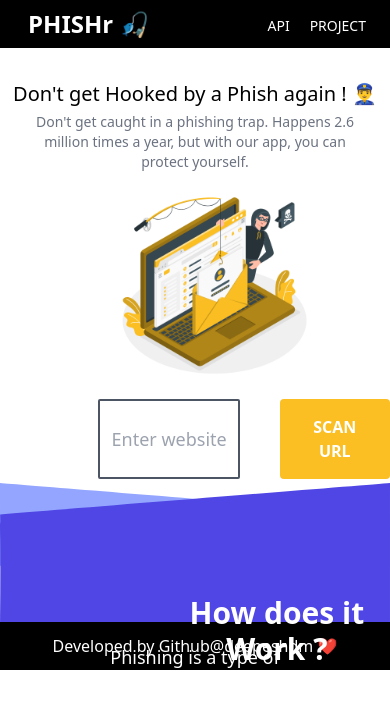
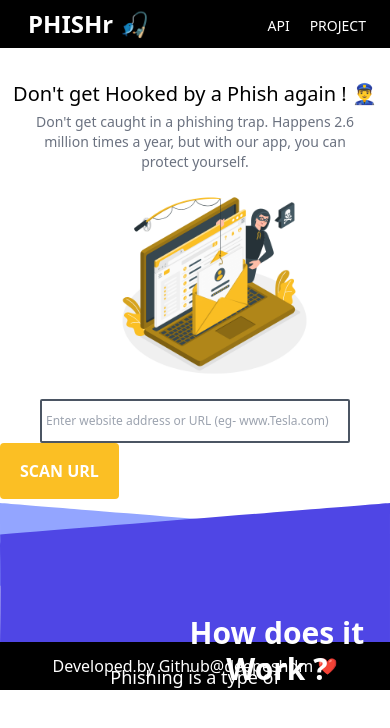
Before and after one commit to deepeshdm/phishr, a React (Create React App) app: page / in a window 390 px wide. Shown: the top 728 px of the page. Built offline with nearby package versions, Linux system fonts and the light colour scheme.

Commit message:
added responsive input

```diff
--- a/src/components/body-primary/PrimaryBody.js
+++ b/src/components/body-primary/PrimaryBody.js
@@ -67,28 +67,27 @@ export function PrimaryBody(props) {
       <p className="font-light max-sm:mx-3 max-sm:text-xl sm:text-2xl md:text-4xl mt-8 text-center">
         Don't get Hooked by a Phish again ! 👮‍♂️
       </p>
+
       <p className="font-normal mt-1 text-center text-gray-500 text-sm sm:text-lg mx-7">
         Don't get caught in a phishing trap. Happens 2.6 million times a year,
         but with our app, you can protect yourself.
       </p>
 
       <img src={PhishGif} alt="Phishing Gif"
-        className="max-sm:w-[50%] sm:w-[40%] md:w-[27%] max-md:ml-[30%] md:ml-[40%] lg:w-[24%] mt-3"
-      />
+        className="max-sm:w-[50%] sm:w-[40%] md:w-[27%] max-md:ml-[30%] md:ml-[40%] lg:w-[24%] mt-3"/>
 
-      <div className="flex flex-row gap-x-10 mt-5">
-        <input
-          type="text"
-          placeholder="Enter website domain address or URL (eg- www.Tesla.com)"
-          onChange={(event) => setUrl(event.target.value)}
-          className="ml-[25%] px-3 text-lg py-3 border-2 border-gray-600 rounded-sm w-[40%]"
-        />
+      <div className="flex max-md:flex-col md:flex-row mt-5">
+
+        <input type="text" placeholder="Enter website address or URL (eg- www.Tesla.com)" onChange={(event) => setUrl(event.target.value)}
+        className=" px-1 py-3 md:px-3 md:py-3 border-2 border-gray-600 rounded-sm text-xs min-[550px]:text-sm
+        md:text-lg mx-10 md:mx-3 min-[550px]:mx-20 md:w-[60%] md:ml-[12%] lg:w-[50%] lg:ml-[20%]"/>
+
         <button
           onClick={() => get_Prediction(input_Url, showProgress, navigate)}
-          className="px-5 py-4 text-center w-fit bg-amber-400 hover:bg-amber-500 active:bg-amber-300 text-white font-extrabold text-roboto rounded"
-        >
+          className="px-5 py-4 text-center w-fit bg-amber-400 hover:bg-amber-500 active:bg-amber-300 text-white font-extrabold text-roboto rounded">
           SCAN URL
         </button>
+
       </div>
     </>
   );
```
